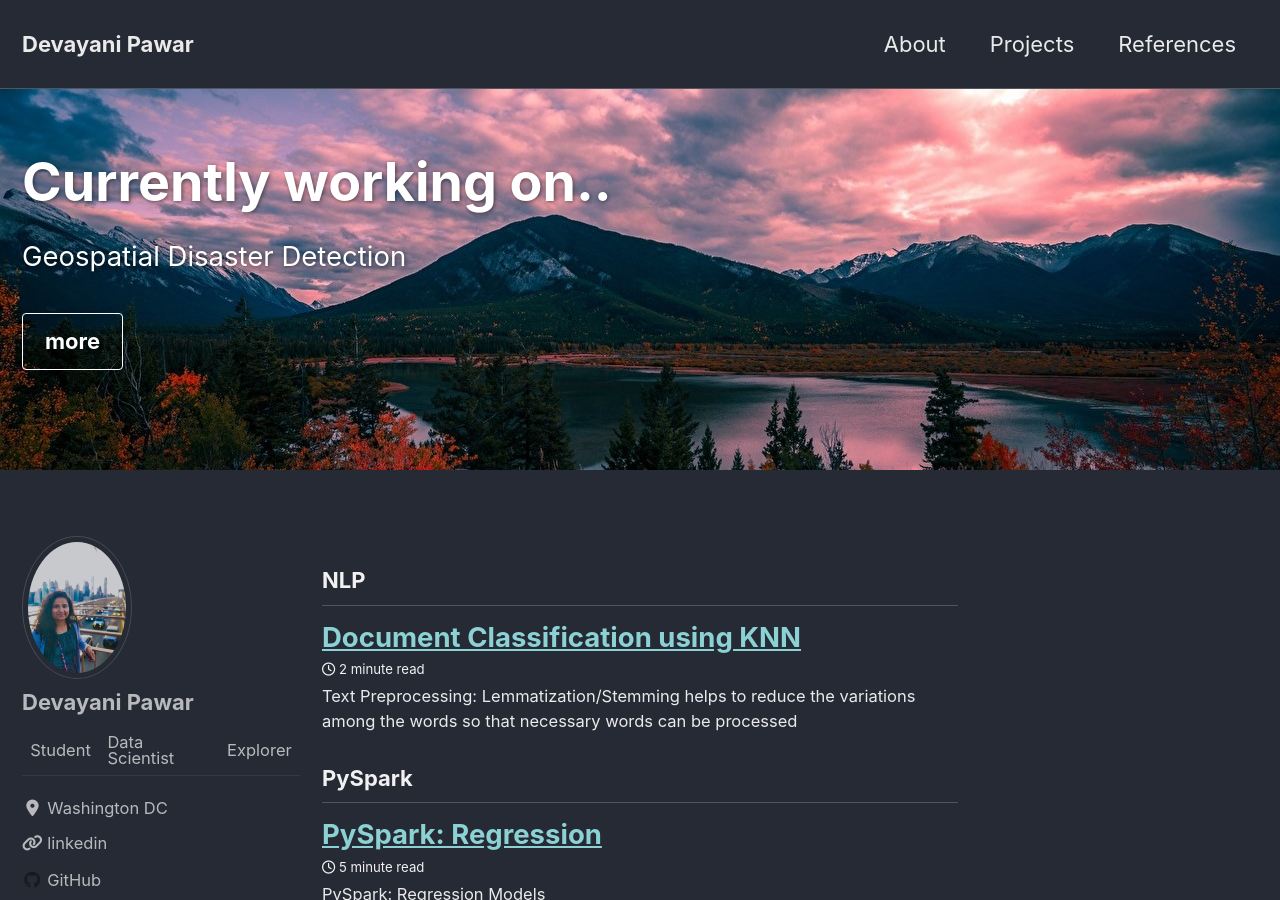
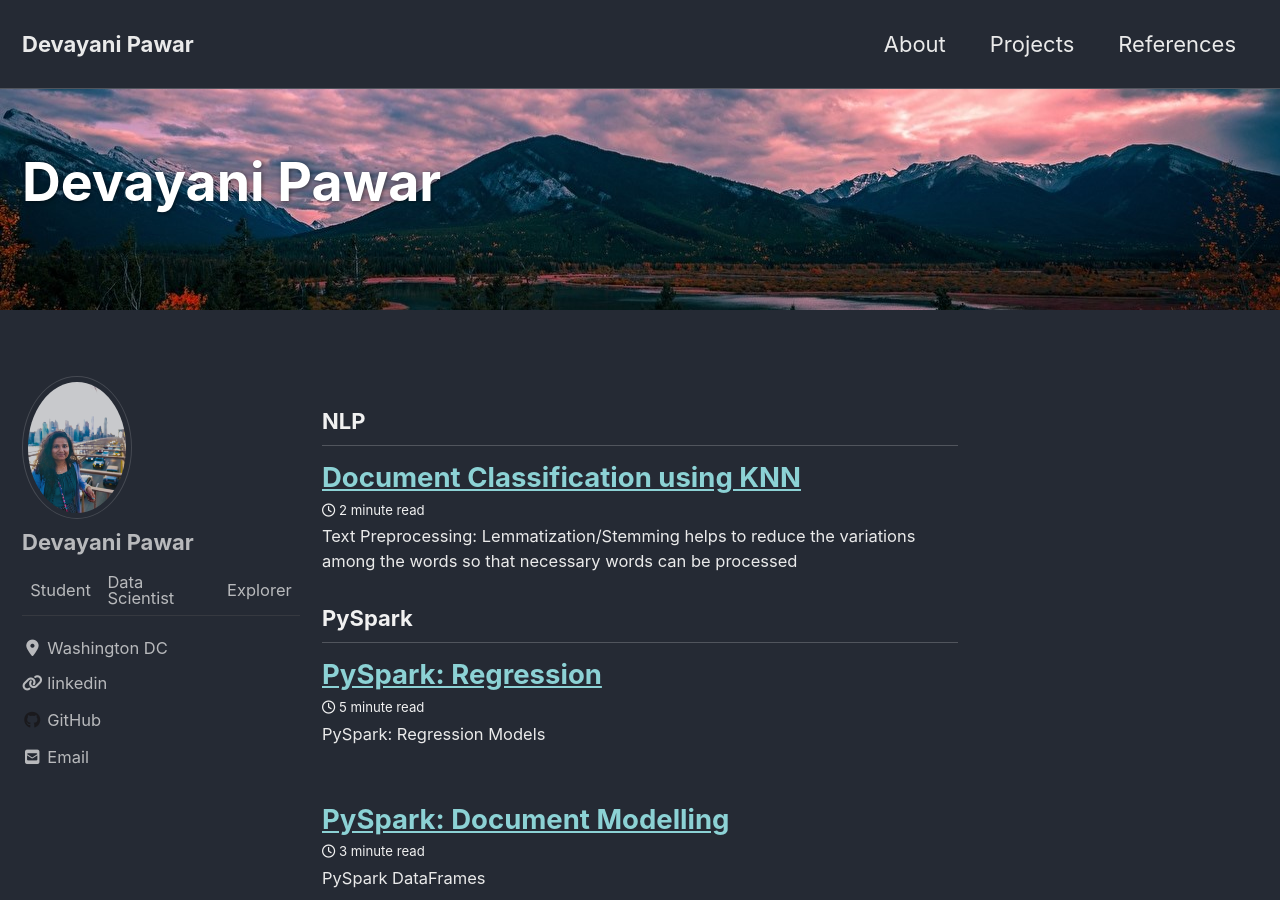
Before and after one commit to devayanipowar/devayanipowar.github.io, a Jekyll site: the page built from _pages/DataPreprocessing.md, in a window 1280 px wide and 900 px high. Built offline with Jekyll 4.4.1, drawn with Linux system fonts in a browser that asks for light colours; cached includes are drawn as plain includes; nearby versions of some CDN libraries.

Commit message:
Major updates

```diff
--- a/_pages/DataPreprocessing.md
+++ b/_pages/DataPreprocessing.md
@@ -1,13 +1,11 @@
 ---
 layout: archive
 permalink: /data-preprocessing/
-title: "Currently working on.."
-excerpt: "Geospatial Disaster Detection"
+excerpt: ""
 author_profile: true
 header:
   overlay_image	: "/images/moun.jpg"
-  actions:
-    - label: "more"
+
 
 
 ---
```
